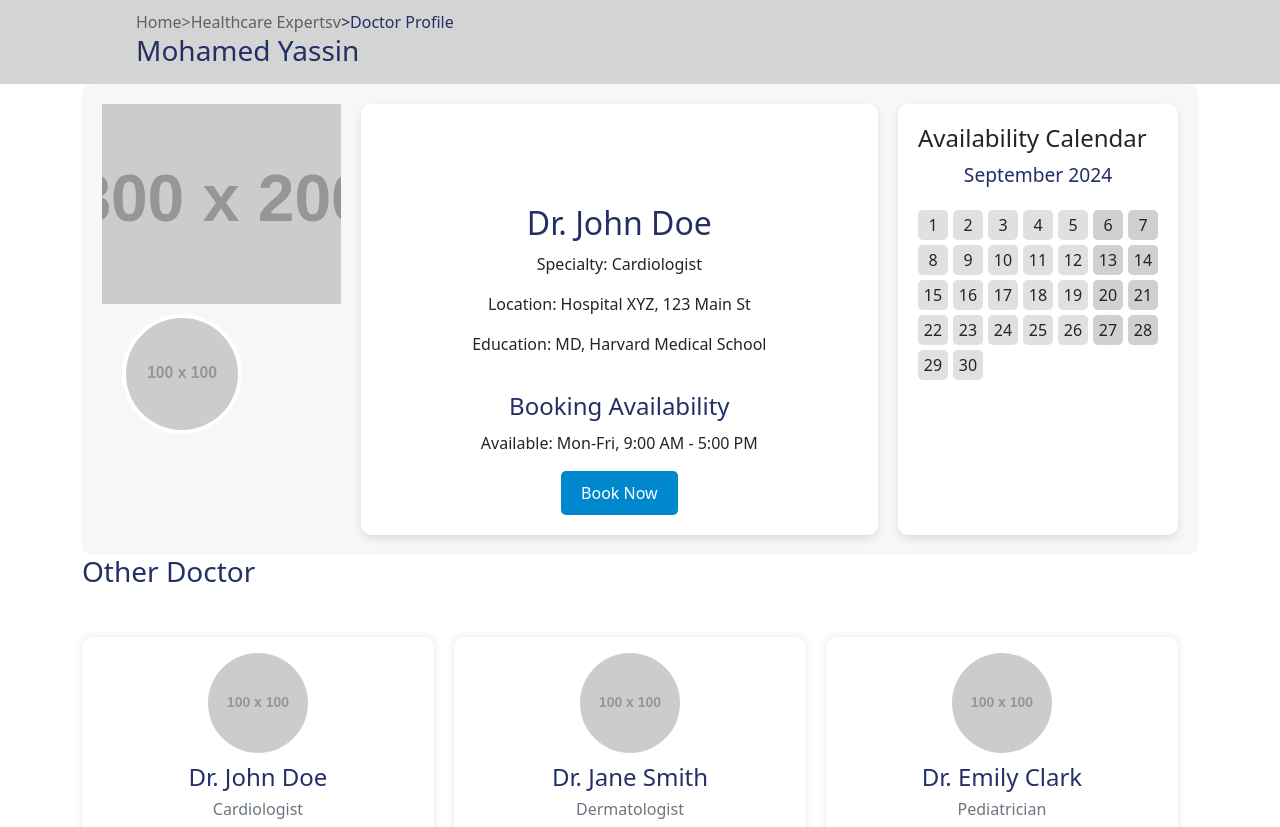
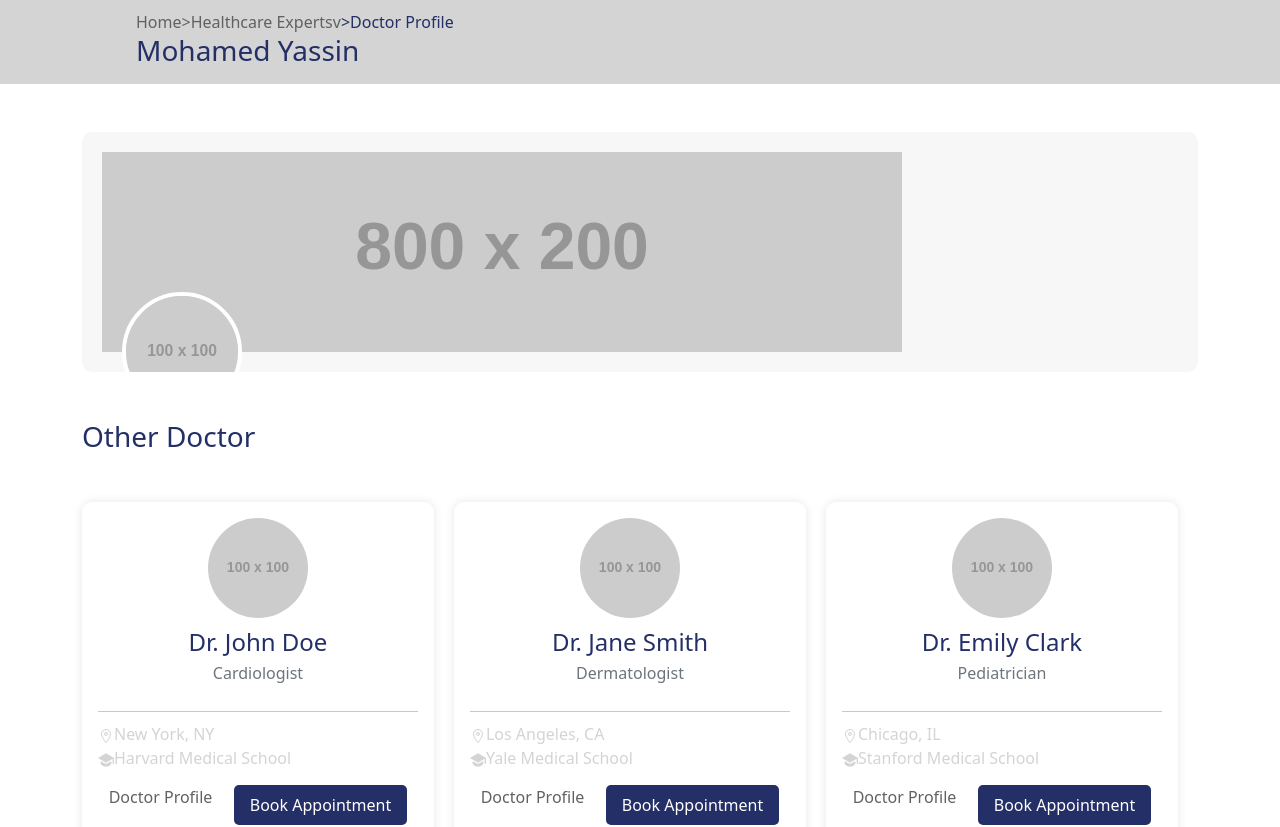
Before and after one commit to ahmedketaa/Hospital-system, a React (Create React App) app: page /doctorprofile/1 in a window 1280 px wide. Shown: the top 827 px of the page. Built offline with nearby package versions, Linux system fonts and the light colour scheme.

Commit message:
doctor profile

```diff
--- a/src/pages/doctorProfle/doctorProfile.js
+++ b/src/pages/doctorProfle/doctorProfile.js
@@ -32,11 +32,10 @@ const DoctorProfile = () => {
         </div>
       </header>
       <main className="container">
-        <section>
+        <section className="mt-5">
           <MainProfile />
         </section>
-
-        <section>
+        <section className="mt-5 mb-5">
           <h3 style={{ color: "#232f66" }}>Other Doctor</h3>
           <OtherDoctors />
         </section>
--- a/src/pages/doctorProfle/mainProfile/mainProfile.js
+++ b/src/pages/doctorProfle/mainProfile/mainProfile.js
@@ -3,6 +3,7 @@ import styles from "./styles.module.css";
 const MainProfile = () => {
   return (
     <div className={styles.profileContainer}>
+      <div>
         <div className={styles.coverContainer}>
           <div className={styles.coverPhoto}>
             <img
@@ -19,7 +20,9 @@ const MainProfile = () => {
             />
           </div>
         </div>
-      <div className={styles.profileInfo}>
+      </div>
+
+      {/* <div className={styles.profileInfo}>
         <div className={styles.profileDetails}>
           <h2>Dr. John Doe</h2>
           <p>Specialty: Cardiologist</p>
@@ -31,26 +34,28 @@ const MainProfile = () => {
           <p>Available: Mon-Fri, 9:00 AM - 5:00 PM</p>
           <button className={styles.bookNowBtn}>Book Now</button>
         </div>
-      </div>
+      </div> */}
+      {/*
       <div className={styles.availabilityCalendar}>
-        <h4>Availability Calendar</h4>
+        <h4>Booking Availability</h4>
         <div className={styles.calendar}>
           <div className={styles.monthYear}>
             <span>September 2024</span>
           </div>
           <div className={styles.days}>
-            {/* Example days */}
             {Array.from({ length: 30 }, (_, i) => (
               <div
                 key={i}
-                className={`${styles.day} ${i % 7 === 5 || i % 7 === 6 ? styles.weekend : ""}`}
+                className={`${styles.day} ${
+                  i % 7 === 5 || i % 7 === 6 ? styles.weekend : ""
+                }`}
               >
                 {i + 1}
               </div>
             ))}
           </div>
         </div>
-      </div>
+      </div> */}
     </div>
   );
 };
--- a/src/pages/doctorProfle/mainProfile/styles.module.css
+++ b/src/pages/doctorProfle/mainProfile/styles.module.css
@@ -31,10 +31,9 @@
     border-radius: 50%;
     border: 4px solid white;
     overflow: hidden;
-    position: absolute;
-    top: 150px; /* Position the profile photo at the bottom of the cover photo */
+    position: absolute; /* Position the profile photo at the bottom of the cover photo */
     left: 20px; /* Adjust as needed */
-    transform: translateY(50%);
+    transform: translateY(-50%);
 }
 
 .profileImage {
```
Lines whose indentation alone changed are shown as unchanged.
